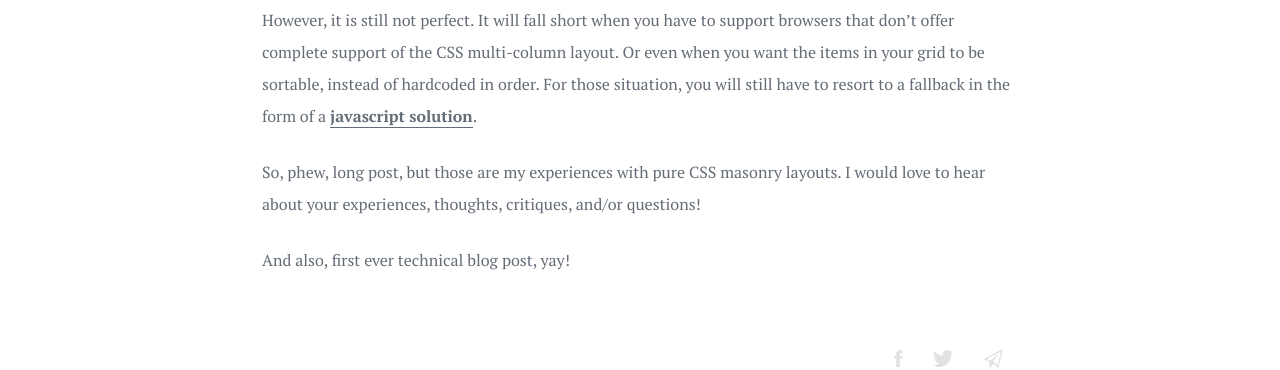
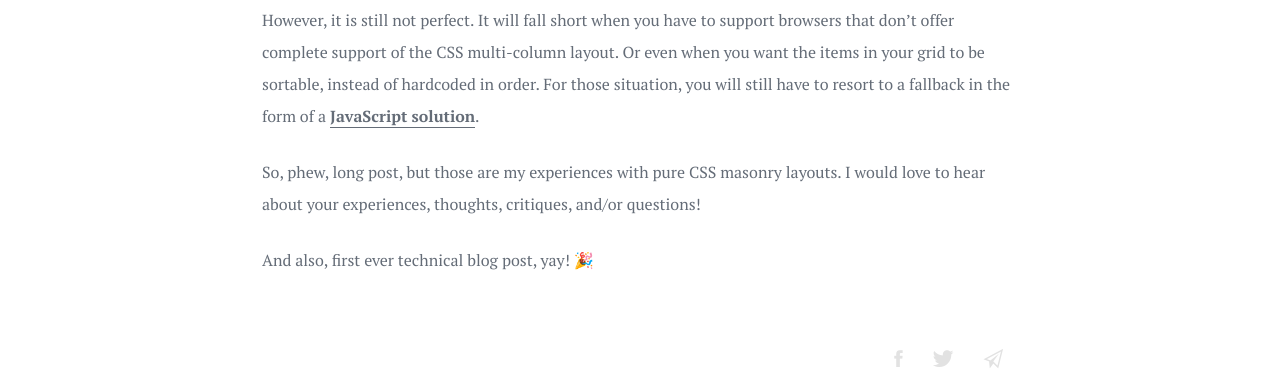
Before and after one commit to ramenhog/ramenhog.github.io, a Jekyll site: the page built from _posts/2017-03-17-an-exercise-in-css-masonry.md, in a window 1280 px wide and 900 px high, scrolled down 9902 px. Shown: the part 235-605 px from the top of the window. Built offline with Jekyll 4.4.1, drawn with Linux system fonts in a browser that asks for light colours.

```diff
--- a/_config.yml
+++ b/_config.yml
@@ -28,6 +28,8 @@ highlighter: rouge
 paginate: 5
 paginate_path: "/blog/page:num/"
 
+excerpt_separator: <!--more-->
+
 collections:
   posts:
     output: true
--- a/_posts/2017-03-17-an-exercise-in-css-masonry.md
+++ b/_posts/2017-03-17-an-exercise-in-css-masonry.md
@@ -8,6 +8,7 @@ description: Creating masonry layouts with pure CSS
 If you're like me, you're pretty obsessed with  [Pinterest](https://www.pinterest.com/){:target="_blank"}.
 
 It’s been my go-to spot for inspiration, whether it be for recipes, design, fashion, or hedgies. One of the reasons I love browsing Pinterest is due to how elegantly their UI implements the *Masonry layout*, offering a pleasant viewing experience of a large amount of images. In fact, Pinterest so popularized the use of this layout that it’s also known as the “Pinterest style layout”.
+<!--more-->
 
 ![The Pinterest masonry grid](/assets/pinterest-masonry.png)
 _A masonry of hedgies!!! 😍_
@@ -261,8 +262,8 @@ Check out this method below:
 ## All in All
 While flexbox implementations of the masonry layout can be achieved, they require a lot more forethought, aren’t desirable for scaling, and are simply rather hacky. For a pure CSS solution, the multi-column method wins out pretty fairly and squarely.
 
-However, it is still not perfect. It will fall short when you have to support browsers that don’t offer complete support of the CSS multi-column layout. Or even when you want the items in your grid to be sortable, instead of hardcoded in order. For those situation, you will still have to resort to a fallback in the form of a [javascript solution](http://masonry.desandro.com/){:target="_blank"}.
+However, it is still not perfect. It will fall short when you have to support browsers that don’t offer complete support of the CSS multi-column layout. Or even when you want the items in your grid to be sortable, instead of hardcoded in order. For those situation, you will still have to resort to a fallback in the form of a [JavaScript solution](http://masonry.desandro.com/){:target="_blank"}.
 
 So, phew, long post, but those are my experiences with pure CSS masonry layouts. I would love to hear about your experiences, thoughts, critiques, and/or questions!
 
-And also, first ever technical blog post, yay!
+And also, first ever technical blog post, yay! 🎉
```
Also changed, not shown: _posts/2017-03-16-welcome.md (+1 -1 lines).
